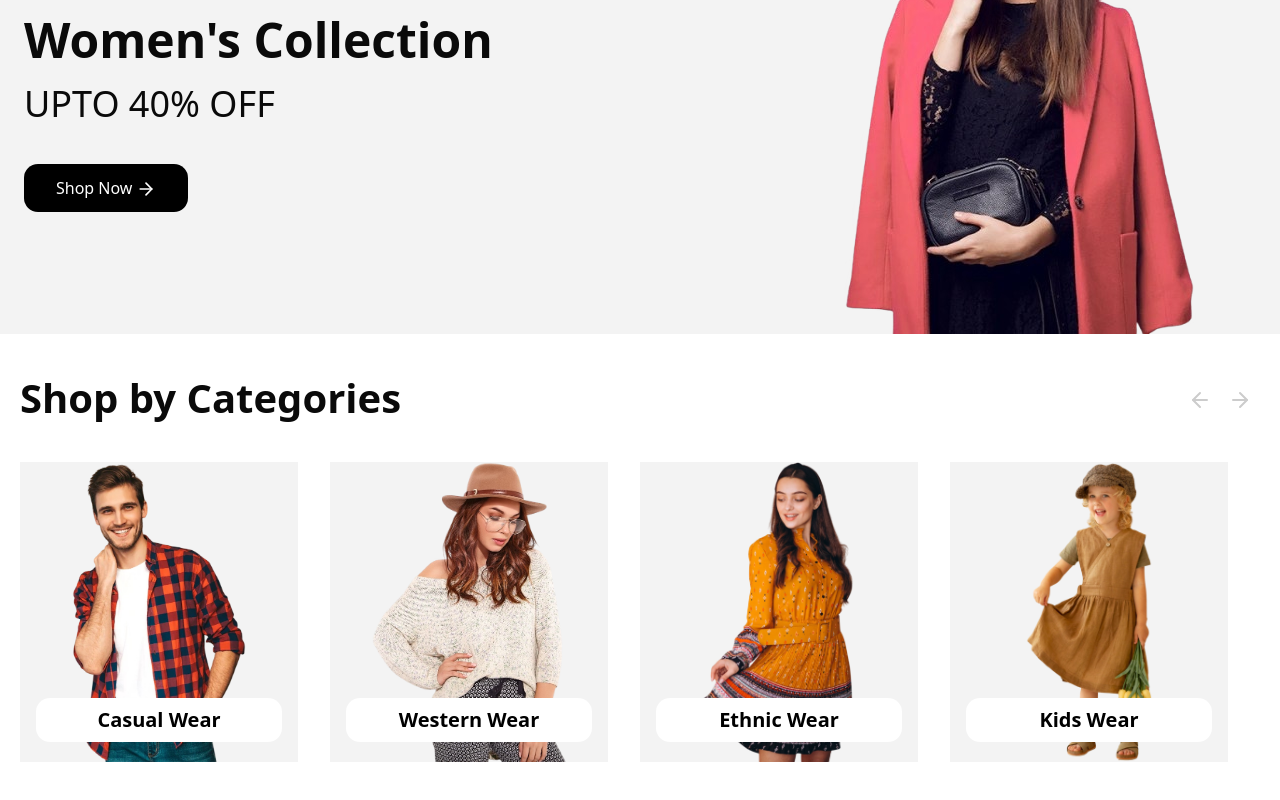
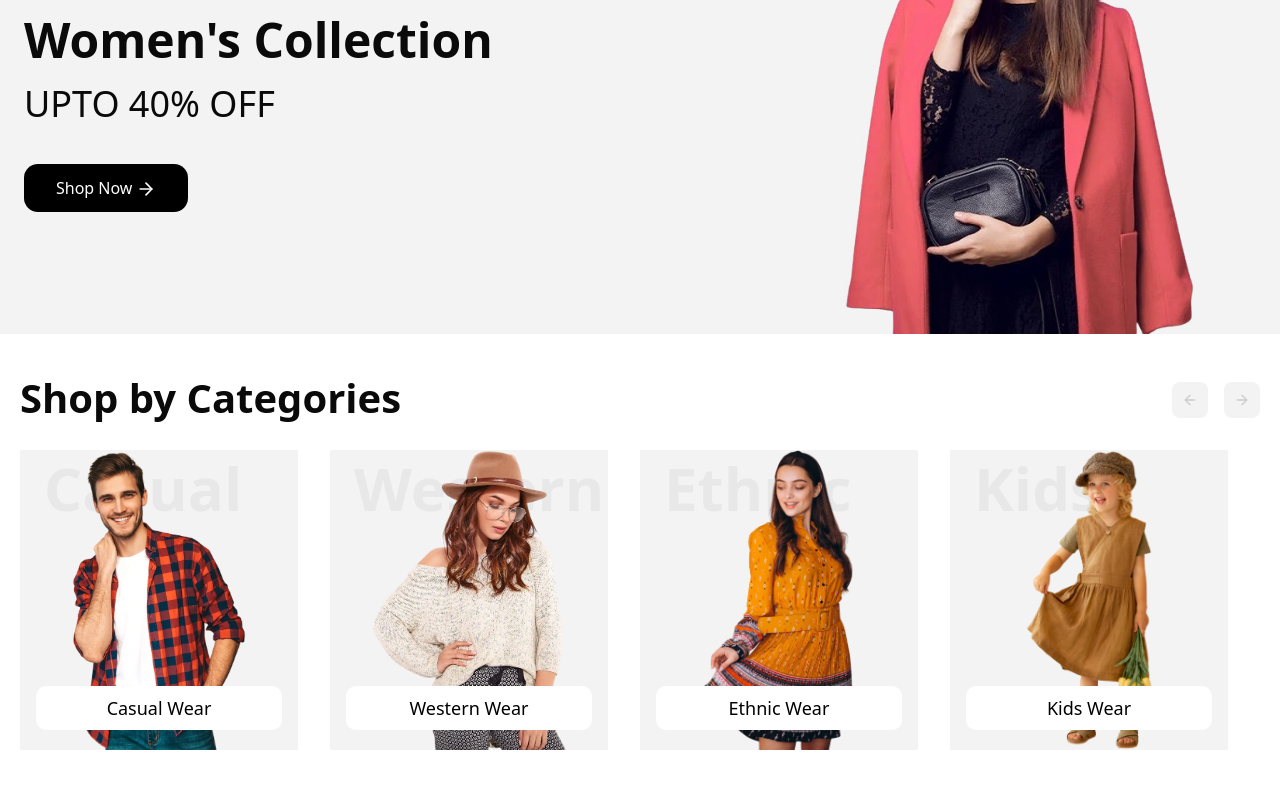
Before and after one commit to ahmedfawzy1/orlai, a Next.js app in the folder frontend/: page / in a window 1280 px wide. Shown: the part 238-1038 px from the top of the page. Built offline with nearby package versions, Linux system fonts and the light colour scheme.

Commit message:
refactor: enhance category component

```diff
--- a/frontend/app/components/Home/Category.tsx
+++ b/frontend/app/components/Home/Category.tsx
@@ -78,50 +78,54 @@ export default function Category() {
           Shop by Categories
         </h5>
 
-        <div className='flex flex-nowrap flex-row pt-1'>
+        <div className='flex flex-nowrap flex-row gap-4 pt-1'>
           <button
             onClick={() => scroll('left')}
             aria-label='Scroll left'
             disabled={!scrollLeft}
-            className={`p-2 rounded-full ${
-              scrollLeft ? 'hover:bg-gray-100' : ''
+            className={`p-2.5 bg-[#f3f3f3] rounded-[8px] ${
+              scrollLeft ? 'bg-black' : ''
             } transition-colors`}
           >
-            <ArrowLeft color={scrollLeft ? '#000' : '#ccc'} />
+            <ArrowLeft size={16} color={scrollLeft ? '#fff' : '#ccc'} />
           </button>
           <button
             onClick={() => scroll('right')}
             aria-label='Scroll right'
             disabled={!scrollRight}
-            className={`p-2 rounded-full ${
-              scrollRight ? 'hover:bg-gray-100' : ''
+            className={`p-2.5 bg-[#f3f3f3] rounded-[8px] ${
+              scrollRight ? 'bg-black' : ''
             } transition-colors`}
           >
-            <ArrowRight color={scrollRight ? '#000' : '#ccc'} />
+            <ArrowRight size={16} color={scrollRight ? '#fff' : '#ccc'} />
           </button>
         </div>
       </div>
 
       <div
         ref={scrollRef}
-        className='w-full mt-6 md:mt-10 flex gap-4 md:gap-8 overflow-x-auto scrollbar-hide snap-x snap-mandatory'
+        className='w-full mt-6 md:mt-7 flex gap-4 md:gap-8 overflow-x-auto scrollbar-hide snap-x snap-mandatory'
       >
         {categories.map(category => (
           <div
             key={category.id}
-            className='bg-[#f3f3f3] w-[280px] md:w-[calc(33.333%-1.5rem)] lg:w-[calc(25%-2rem)] h-[250px] md:h-[300px] relative flex-shrink-0 snap-start'
+            className='bg-[#f3f3f3] w-[280px] md:w-[calc(33.333%-1.5rem)] lg:w-[calc(25%-2rem)] h-[250px] md:h-[300px] relative flex-shrink-0 overflow-hidden'
           >
+            <h3 className='text-6xl font-bold text-[#e8e8e8] absolute top-2 left-6'>
+              {category.name.split(' ')[0]}
+            </h3>
             <Image
               src={category.image}
               alt={category.name}
               width={488}
               height={843}
-              className='w-full h-full object-contain'
+              className='w-full h-full object-contain relative z-10'
               draggable={false}
+              priority={true}
             />
             <Link
-              href={'/'}
-              className='w-[calc(100%-2rem)] absolute bottom-5 left-1/2 -translate-x-1/2 bg-white rounded-xl px-4 py-2 text-black text-lg md:text-xl font-bold text-center'
+              href={`/shop?category=${category.name}`}
+              className='px-4 py-2 text-black text-lg font-medium text-center w-[calc(100%-2rem)] absolute bottom-5 left-1/2 z-10 -translate-x-1/2 bg-white rounded-lg hover:scale-105 transition-all duration-300'
             >
               {category.name}
             </Link>
```
